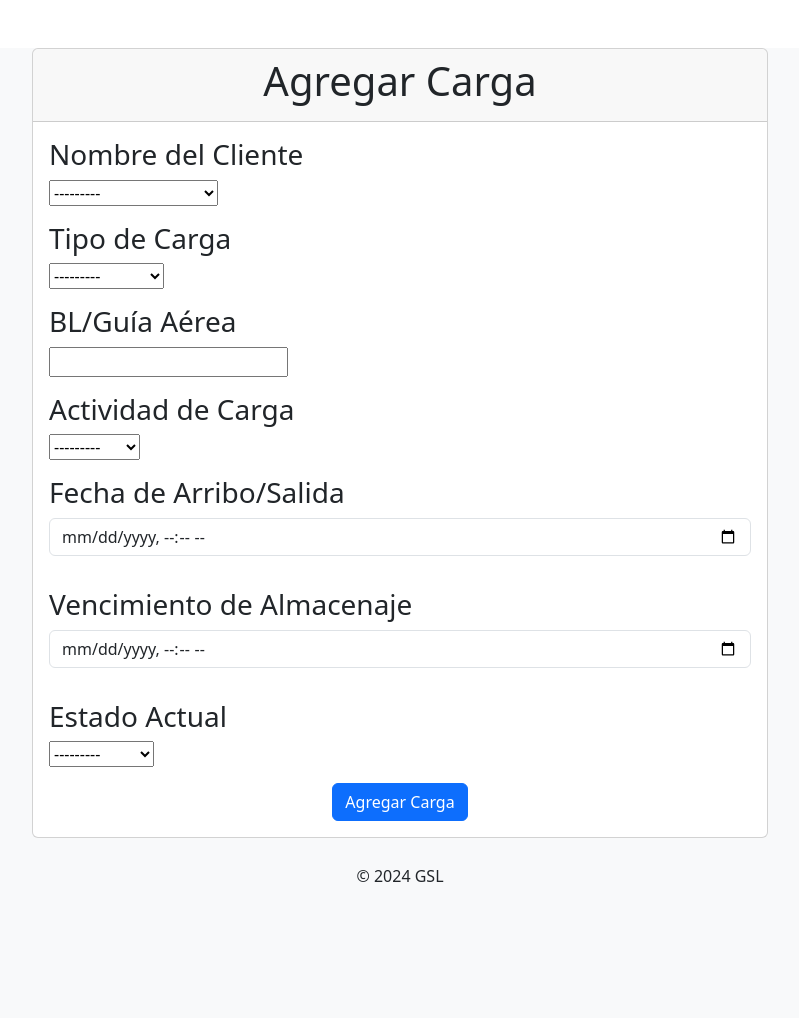
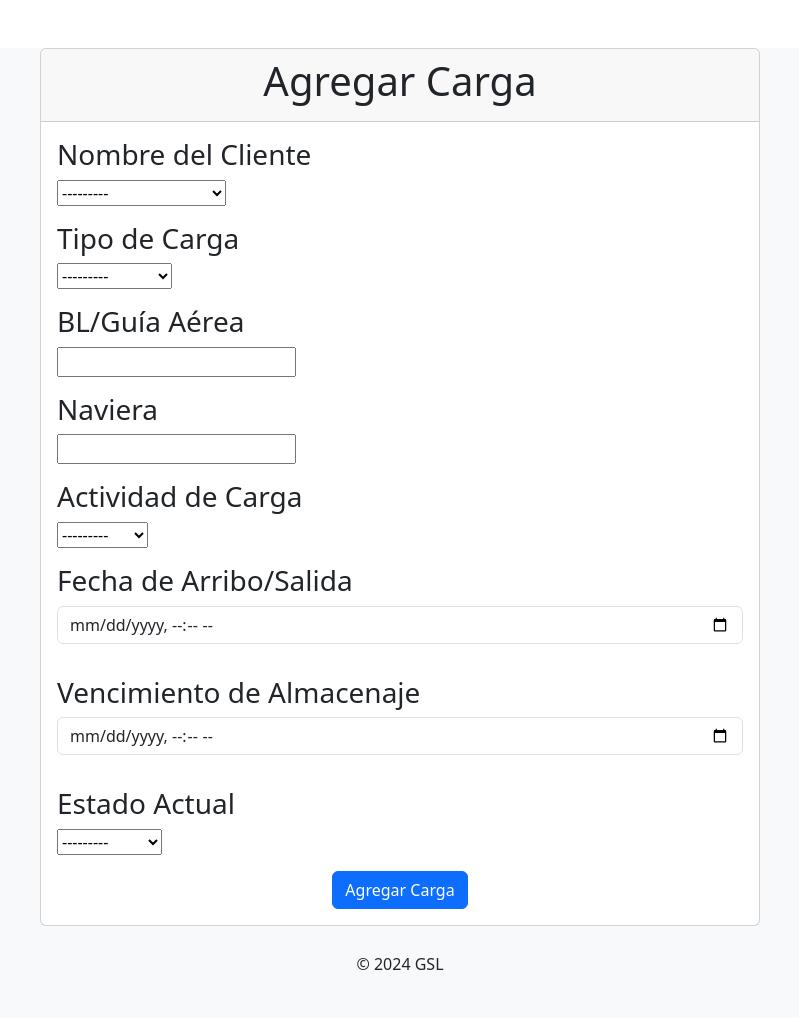
Before and after one commit to TAT00N/GSL, a Django app: page /gsl_cargo/agregar_carga/ in a window 1280 px wide. Shown: the part 56-1074 px from the top of the page, without its empty margins (240-1039 px from the left). Before the commit the page ends 938 px from the top, so only its background shows below. Run offline with Django 5.2, Linux system fonts and the light colour scheme; data comes from the database, SQL or seed files in the repository.

Commit message:
added naviera and corrected html issues

```diff
--- a/gsl_cargo/forms.py
+++ b/gsl_cargo/forms.py
@@ -21,7 +21,7 @@
 class GSLCargoForm(forms.ModelForm):
     class Meta:
         model = GSLCargo
-        fields = ['nombre_cliente', 'tipo_carga', 'actividad_carga', 'fecha_arribo', 'vencimiento_almacenaje', 'estado_actual', 'bl_guia']
+        fields = ['nombre_cliente', 'tipo_carga', 'actividad_carga', 'fecha_arribo', 'vencimiento_almacenaje', 'estado_actual', 'bl_guia', 'naviera']
 
     widgets = {
         'fecha_arribo': forms.DateTimeInput(attrs={'type': 'datetime-local'}, format='%Y-%m-%dT%H:%M'),
--- a/gsl_cargo/models.py
+++ b/gsl_cargo/models.py
@@ -12,6 +12,7 @@
     vencimiento_almacenaje = models.DateTimeField(blank=True, null=True)  # Permite que esté en blanco
     estado_actual = models.CharField(max_length=255, choices=[('Notificada','Notificada'), ('En proceso','En proceso'), ('Entregada','Entregada'), ('Cobrada','Cobrada')])
     bl_guia = models.CharField(max_length=255, blank=True, null=True)
+    naviera = models.CharField(max_length=200, blank=True, null=True)
 
 class GSLPapeleriaCargo(models.Model):
     id_carga = models.ForeignKey(GSLCargo, on_delete=models.CASCADE)
--- a/templates/base.html
+++ b/templates/base.html
@@ -23,7 +23,6 @@
   </style>
 </head>
 <body>
-    <!-- Navbar -->
   <nav class="navbar navbar-expand-lg navbar-light bg-light">
     <div class="container-fluid">
       <a class="navbar-brand" href="{% url 'home' %}">GSL</a>
@@ -43,16 +42,13 @@
           </li>
         </ul>
 
-                <!-- Botones permanentes -->
         <ul class="navbar-nav ms-auto">
-                    <!-- Botones permanentes -->
           <li class="nav-item">
             <a class="nav-link" href="{% url 'agregar_carga' %}">Agregar Carga</a>
           </li>
           <li class="nav-item">
             <a class="nav-link" href="{% url 'agregar_cliente' %}">Agregar Cliente</a>
           </li>
-                    <!-- Mostrar el nombre de usuario si está autenticado, de lo contrario, mostrar el enlace de inicio de sesión -->
           {% if user.is_authenticated %}
           <li class="nav-item">
             <a class="nav-link" href="#">{{ user.email }}</a>
@@ -67,18 +63,14 @@
     </div>
   </nav>
 
+  <main class="container">  {% block content %}{% endblock %}
+  </main>
 
-    <main>
-        {% block content %}{% endblock %}
-    </main>
   <footer class="bg-light text-center text-lg-start">
     <div class="text-center p-3">
       <p>&copy; 2024 GSL </p>
     </div>
   </footer>
 
-    <!-- Bootstrap JS Dependencies -->
   <script src="https://cdn.jsdelivr.net/npm/@popperjs/core@2.11.8/dist/umd/popper.min.js" integrity="sha384-I7E8VVD/ismYTF4hNIPjVp/Zjvgyol6VFvRkX/vR+Vc4jQkC+hVqc2pM8ODewa9r" crossorigin="anonymous"></script>
-    <script src="https://cdn.jsdelivr.net/npm/bootstrap@5.3.3/dist/js/bootstrap.bundle.min.js" integrity="sha384-YvpcrYf0tY3lHB60NNkmXc5s9fDVZLESaAA55NDzOxhy9GkcIdslK1eN7N6jIeHz" crossorigin="anonymous"></script>
-</body>
-</html>
+  <script src="https://cdn.jsdelivr.net/npm/bootstrap@5.3.3/dist/js/bootstrap.bundle.min.js" integrity="sha
--- a/templates/gsl_cargo/agregar_carga.html
+++ b/templates/gsl_cargo/agregar_carga.html
@@ -27,6 +27,10 @@
                 {{ form.bl_guia }}
               </div>
               <div class="form-group mb-3 d-flex flex-column align-items-start">
+                <h3 class="mb-2">Naviera</h3>
+                {{ form.naviera }}
+              </div>
+              <div class="form-group mb-3 d-flex flex-column align-items-start">
                 <h3 class="mb-2">Actividad de Carga</h3>
                 {{ form.actividad_carga }}
               </div>
--- a/templates/gsl_cargo/detalle_carga.html
+++ b/templates/gsl_cargo/detalle_carga.html
@@ -16,6 +16,7 @@
               <p class="mb-3"><strong>Nombre del Cliente:</strong> {{ carga.nombre_cliente }}</p>
               <p class="mb-3"><strong>Tipo de Carga:</strong> {{ carga.tipo_carga }}</p>
               <p class="mb-3"><strong>BL/Guía:</strong> {{ carga.bl_guia }}</p>
+              <p class="mb-3"><strong>Naviera:</strong> {{ carga.naviera }}</p>
               <p class="mb-3"><strong>Actividad de Carga:</strong> {{ carga.actividad_carga }}</p>
             </div>
             <div class="col-md-6">
--- a/templates/gsl_cargo/editar_carga.html
+++ b/templates/gsl_cargo/editar_carga.html
@@ -27,6 +27,10 @@
                 {{ form.bl_guia }}
               </div>
               <div class="form-group mb-3 d-flex flex-column align-items-start">
+                <h3 class="mb-2">Naviera</h3>
+                {{ form.naviera }}
+              </div>
+              <div class="form-group mb-3 d-flex flex-column align-items-start">
                 <h3 class="mb-2">Actividad de Carga</h3>
                 {{ form.actividad_carga }}
               </div>
--- a/templates/gsl_cargo/lista_cargas.html
+++ b/templates/gsl_cargo/lista_cargas.html
@@ -15,6 +15,7 @@
             <h5 class="mb-0">Buscar por Palabra Clave</h5>
             <input type="text" class="form-control" id="keyword-input" placeholder="Palabra Clave">
           </div>
+          <div class="table-responsive">
             <table class="table table-responsive table-bordered table-hover table-striped-columns">
               <caption>Tabla de Cargas</caption>
               <thead>
@@ -23,6 +24,7 @@
                   <th class="text-center">Nombre del Cliente</th>
                   <th class="text-center">Tipo de Carga</th>
                   <th class="text-center">BL/Guía Aérea</th>
+                  <th class="text-center">Naviera</th>
                   <th class="text-center">Actividad de Carga</th>
                   <th class="text-center">Fecha de Arribo</th>
                   <th class="text-center">Vencimiento de Almacenaje</th>
@@ -39,6 +41,7 @@
                   <td>{{ carga.fecha_creacion }}</td>
                   <td>{{ carga.nombre_cliente }}</td>
                   <td>{{ carga.get_tipo_carga_display }}</td>
+                  <td>{{ carga.bl_guia  }}</td>
                   <td>{{ carga.bl_guia  }}</td>
                   <td>{{ carga.get_actividad_carga_display }}</td>
                   <td>{{ carga.fecha_arribo }}</td>
@@ -65,6 +68,7 @@
       </div>
     </div>
   </div>
+</div>
 
 <script>
   const keywordInput = document.getElementById('keyword-input');
```
Also changed, not shown: 1 other file. Lines whose indentation alone changed are shown as unchanged.
